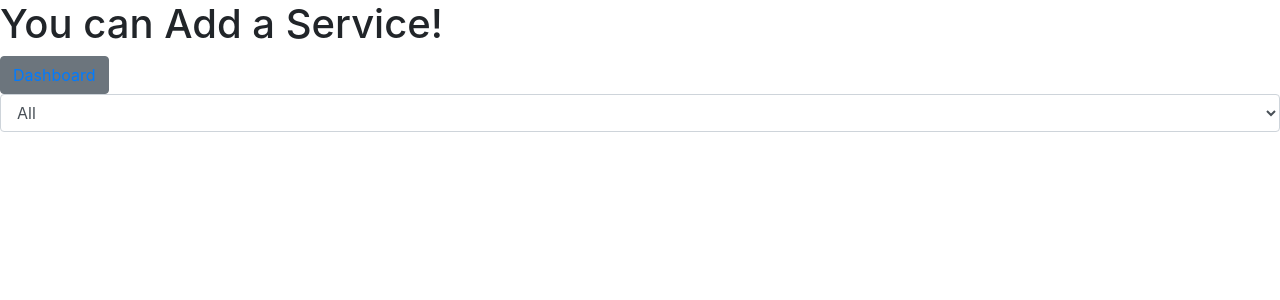
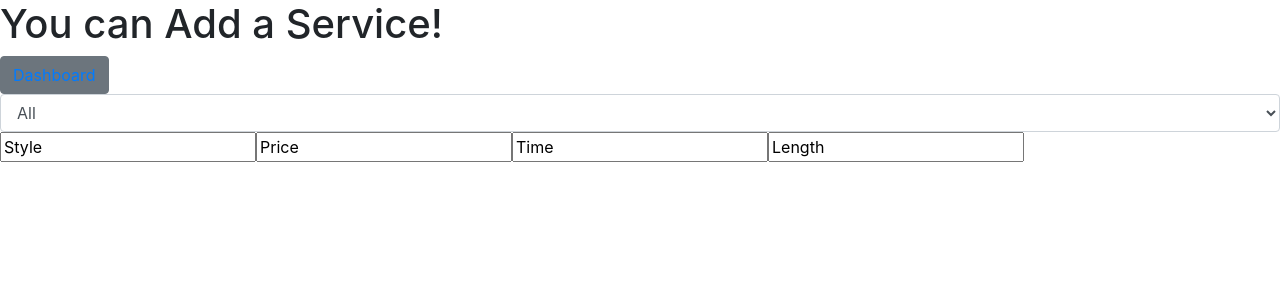
Before and after one commit to shaggy3232/slaaydbylaay, a React (Create React App) app in the folder client/: page /AddService in a window 1280 px wide. Shown: the top 300 px of the page. Built offline with nearby package versions, Linux system fonts and the light colour scheme.

Commit message:
updat price

```diff
--- a/client/src/Pages/AddService/AddService.js
+++ b/client/src/Pages/AddService/AddService.js
@@ -10,11 +10,11 @@ export default class AddService extends Component{
 
         this.state= {
             Service: ' ',
-            Style: " ",
-            Price: " ",
-            Time: " ",
-            Refill: " ",
-            Length: " ",
+            Style: "Style",
+            Price: "Price",
+            Time: "Time",
+            Refill: "Refill",
+            Length: "Length",
             Lashes: [],
             Braids: [],
             SingleBraids: []
@@ -63,38 +63,9 @@ export default class AddService extends Component{
 
 
     render(){
-        let form;
-        let Style = this.state.Service
 
-        if (Style == "Lashes"){
-            form =
-                <form id="myForm" name="myForm" className ="center">
-                <div>
 
-                    <input className ="StyleEdit" type="text" id="Style" name="Style" onChange = {this.handleSetStyle} value = {this.state.Style}/>
-                    <input className ="PriceEdit" type="text" id="Price" name="Price" onChange = {this.handleSetPrice} value = {this.state.Price}/>
-                    <input className ="TimeEdit" type="text" id="Time" name= "Time" onChange = {this.handleSetTime} value = {this.state.Time}/>
-                    <input className ="RefillEdit" type="text" id="Refill" name="Refill" onChange = {this.handleSetRefill} value = {this.state.Refill}/>
-                </div>
 
-            </form>
-
-        }
-
-        if (this.state.Style == "Singlebraids"){
-            form =
-                <form id="myForm" name="myForm" className ="center">
-                <div>
-
-                    <input className ="StyleEdit" type="text" id="Style" name="Style" onChange = {this.handleSetStyle} value = {this.state.Style}/>
-                    <input className ="PriceEdit" type="text" id="Price" name="Price" onChange = {this.handleSetPrice} value = {this.state.Price}/>
-                    <input className ="TimeEdit" type="text" id="Time" name= "Time" onChange = {this.handleSetTime} value = {this.state.Time}/>
-                    <input className ="LengthEdit" type="text" id="Length" name="Length" onChange = {this.handleSetLength} value = {this.state.Length}/>
-                </div>
-
-            </form>
-
-        }
 
         return(
             <div>
@@ -108,7 +79,15 @@ export default class AddService extends Component{
                     {<option value = "Singlebraids">SingleBraids</option>}
                     {<option value = "braids">Braids</option>}
                     </Input>
-                    {form}
+                <form id="myForm" name="myForm" >
+                <div>
+
+                   <input className ="StyleEdit" type="text" id="Style" name="Style" onChange = {this.handleSetStyle} value = {this.state.Style}/>
+                   <input className ="PriceEdit" type="text" id="Price" name="Price" onChange = {this.handleSetPrice} value = {this.state.Price}/>
+                   <input className ="TimeEdit" type="text" id="Time" name= "Time" onChange = {this.handleSetTime} value = {this.state.Time}/>
+                   <input className ="LengthEdit" type="text" id="Length" name="Length" onChange = {this.handleSetLength} value = {this.state.Length}/>
+               </div>
+               </form>
 
 
             </div>
--- a/client/src/Pages/homepage/homepage.js
+++ b/client/src/Pages/homepage/homepage.js
@@ -102,7 +102,7 @@ render(){
                             <tbody>
                                 <tr>
                                 <td>Classic</td>
-                                <td>90</td>
+                                <td>110</td>
                                 <td>40</td>
                                 <td>2 hours and 30 minutes</td>
                                 </tr>
```
